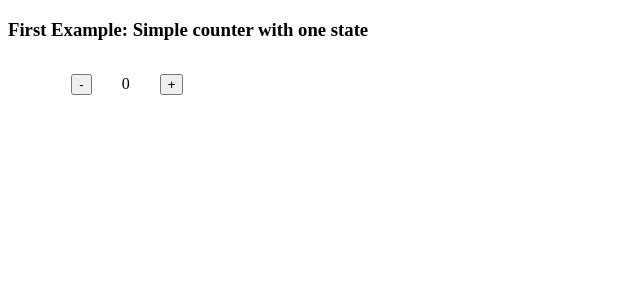
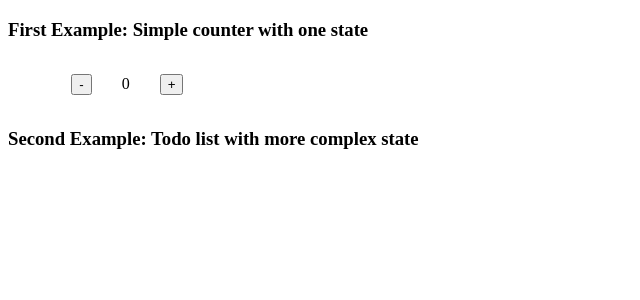
Before and after one commit to aaronkagan/usereducer-template-webdevsimplified, a React (Create React App) app: page / in a window 1280 px wide. Shown: the top 300 px of the page, without its empty margins (0-640 px from the left). Built offline with nearby package versions, Linux system fonts and the light colour scheme.

Commit message:
adding title

```diff
--- a/src/App.js
+++ b/src/App.js
@@ -5,6 +5,7 @@ const App = () => {
     <Wrapper>
       <h3>First Example: Simple counter with one state</h3>
       <Counter />
+      <h3>Second Example: Todo list with more complex state</h3>
     </Wrapper>
   );
 };
```
